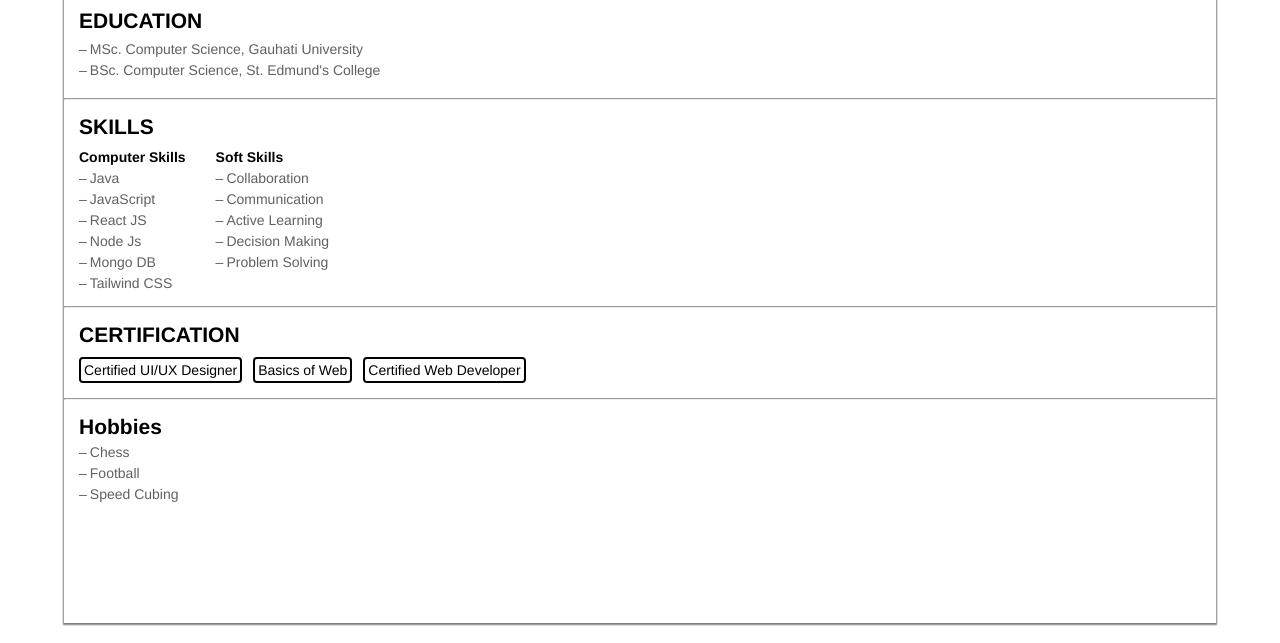
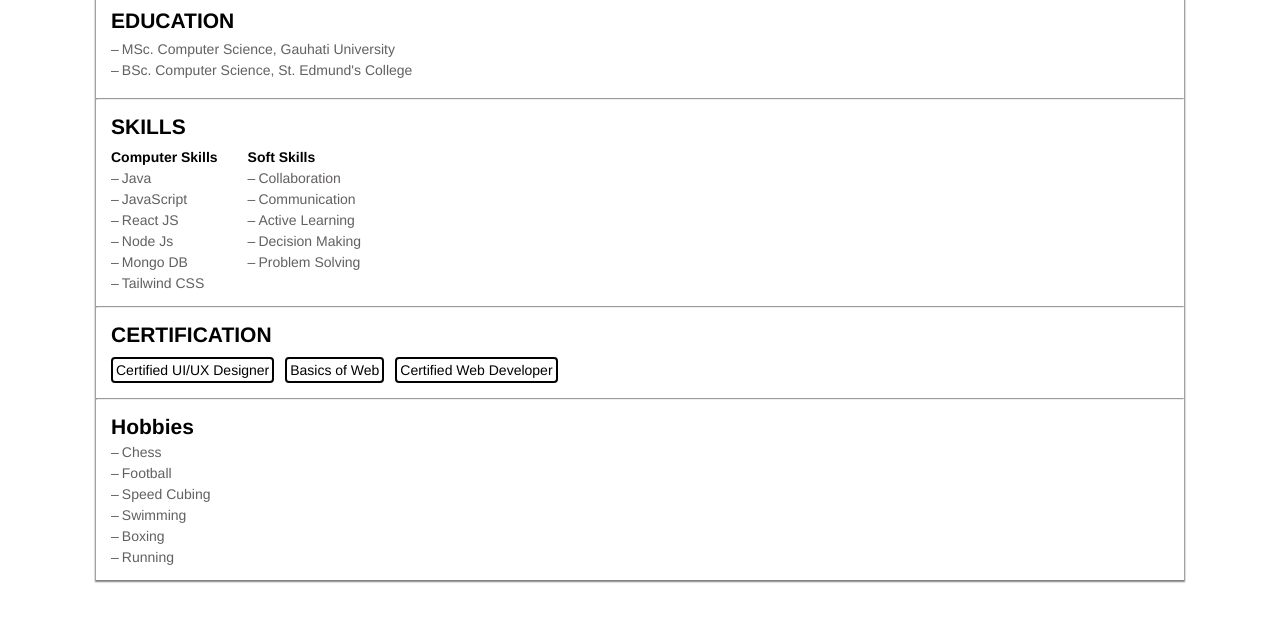
Before and after one commit to acharya-padam/html, a plain HTML site: page cv/index.html in a window 1280 px wide. Shown: the part 157-800 px from the top of the page. Drawn offline with Linux system fonts and the light colour scheme.

Commit message:
Modified height of the container

```diff
--- a/cv/index.html
+++ b/cv/index.html
@@ -84,6 +84,9 @@
                     <li>Chess</li>
                     <li>Football</li>
                     <li>Speed Cubing</li>
+                    <li>Swimming</li>
+                    <li>Boxing</li>
+                    <li>Running</li>
                 </ul>
             </div>
 
--- a/cv/style.css
+++ b/cv/style.css
@@ -27,12 +27,10 @@ ul li:not(.l1):before {
 }
 
 .container{
-    height: 95vh;
-    width: 90vw;
+    height: auto;
+    width: 85vw;
     box-shadow: 0 1px 1.5px 1px  gray;
-
-    margin: auto;
-    margin-top: 20px;
+    margin: 20px auto;
 }
 
 .about-me{
```
